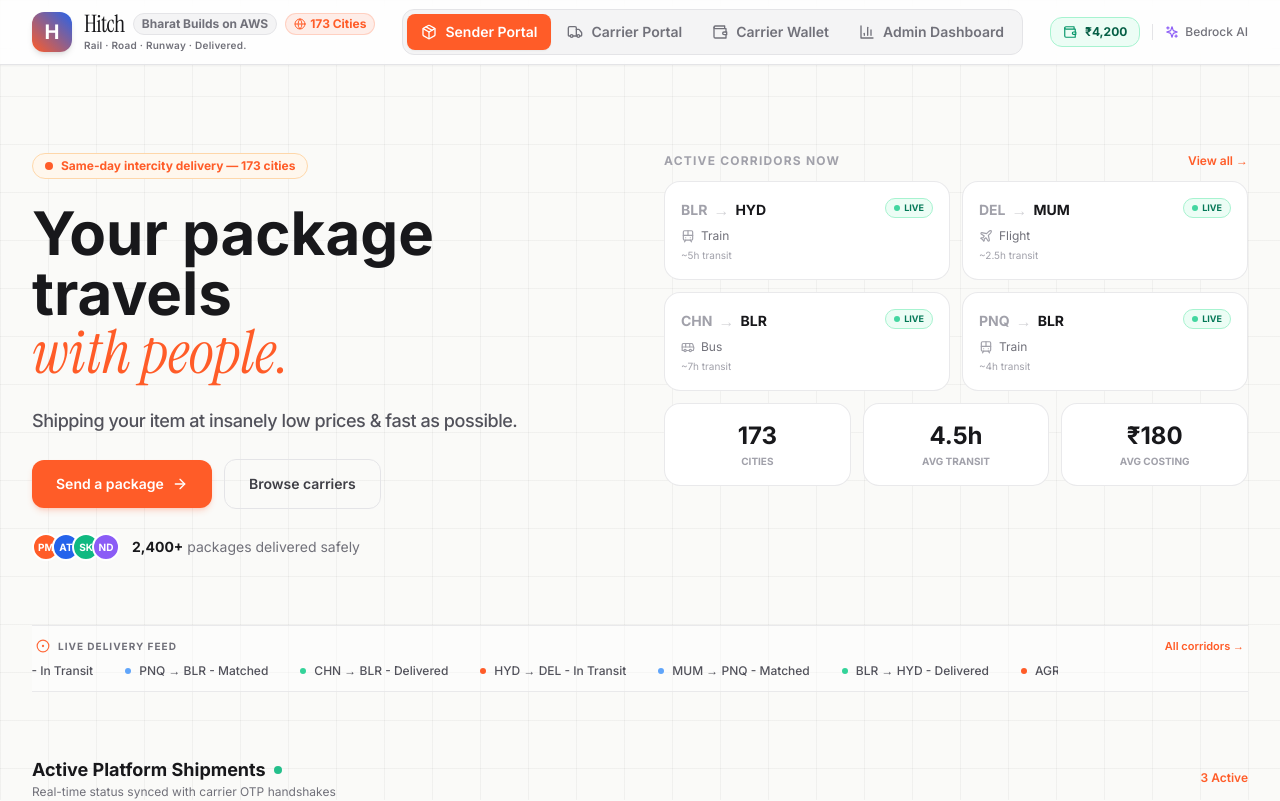
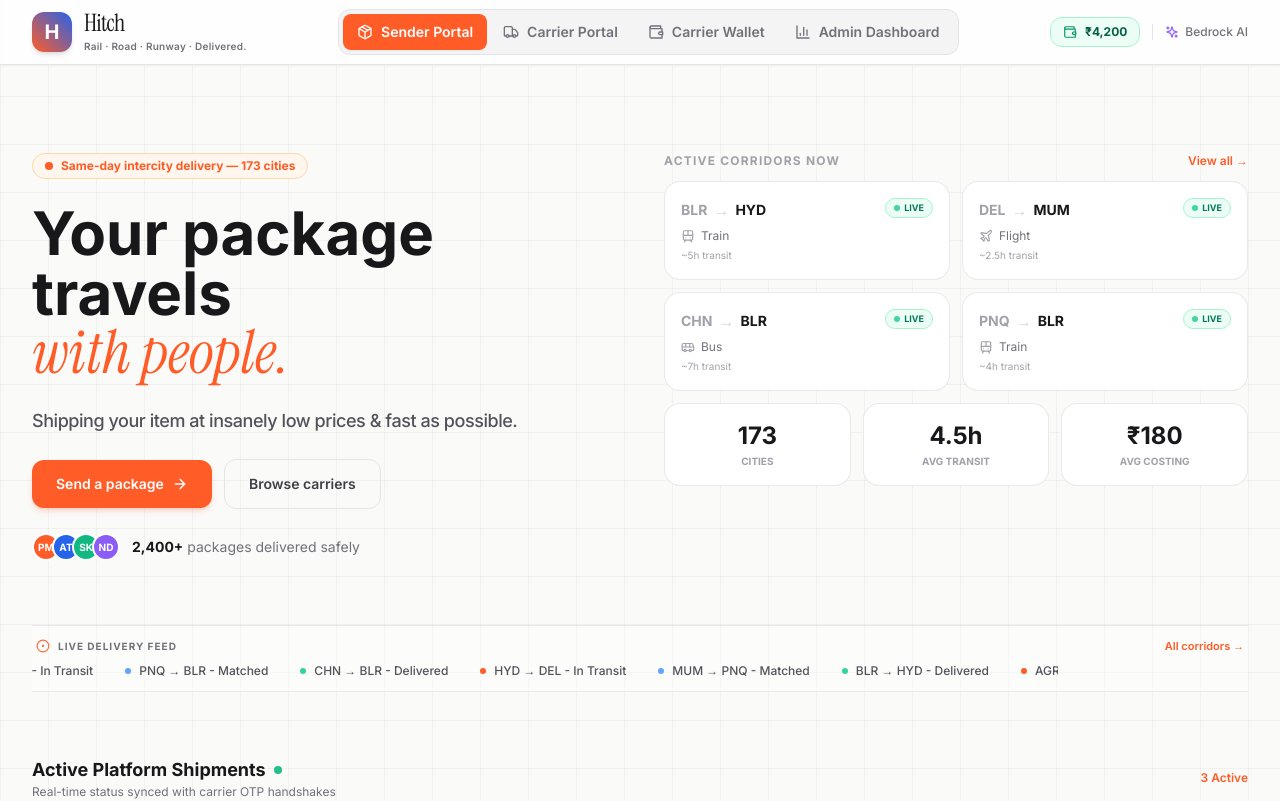
Before and after one commit to supreetpatil79/Hitch, a React (Vite) app in the folder frontend/: page / in a window 1280 px wide. Shown: the top 801 px of the page. Built offline with nearby package versions, Linux system fonts and the light colour scheme.

Commit message:
style(header): remove Bharat Builds on AWS and 173 Cities pill badges from top nav

```diff
--- a/frontend/src/App.jsx
+++ b/frontend/src/App.jsx
@@ -164,15 +164,7 @@ export default function App() {
               H
             </div>
             <div>
-              <div className="flex items-center gap-2">
-                <span className="font-display text-2xl tracking-tight text-zinc-900 leading-none">Hitch</span>
-                <span className="hidden sm:block text-xs font-bold px-2 py-0.5 bg-zinc-100 text-zinc-500 rounded-full border border-zinc-200">
-                  Bharat Builds on AWS
-                </span>
-                <span className="hidden md:flex items-center gap-1 text-xs font-bold px-2 py-0.5 bg-hitchOrange/10 text-hitchOrange rounded-full border border-hitchOrange/20">
-                  <Globe className="w-3 h-3" /> 173 Cities
-                </span>
-              </div>
+              <span className="font-display text-2xl tracking-tight text-zinc-900 leading-none">Hitch</span>
               <p className="text-[10px] font-semibold tracking-wide text-zinc-500 mt-0.5">
                 Rail · Road · Runway · Delivered.
               </p>
```
